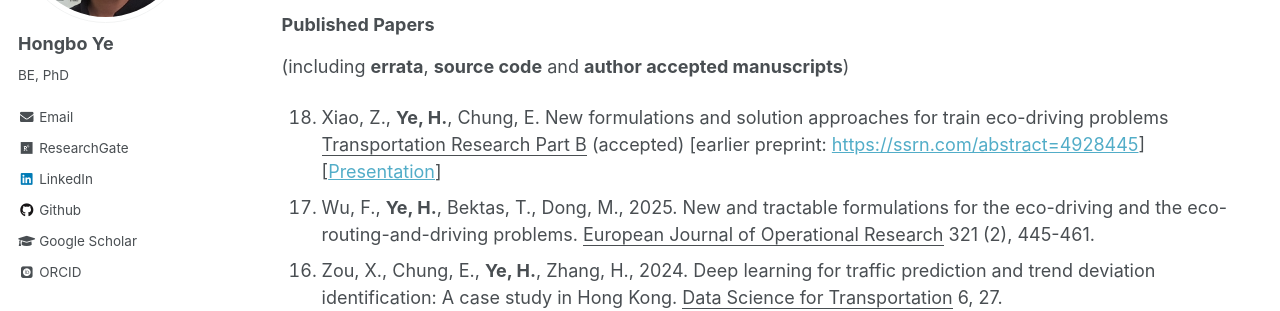
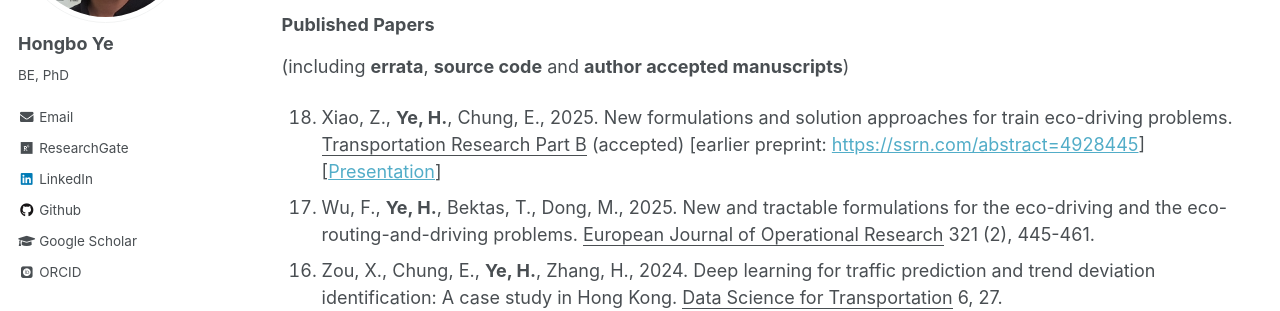
Before and after one commit to hb-ye/hb-ye.github.io, a Jekyll site: the page built from _pages/publications.md, in a window 1280 px wide and 900 px high. Shown: the part 270-581 px from the top of the window. Built offline with Jekyll 4.4.1, drawn with Linux system fonts in a browser that asks for light colours; some web fonts are replaced.

Commit message:
Update publications.md

```diff
--- a/_pages/publications.md
+++ b/_pages/publications.md
@@ -22,7 +22,7 @@ author_profile: true
 (including **errata**, **source code** and **author accepted manuscripts**)
 
 {: reversed="reversed"}
-18. Xiao, Z., **Ye, H.**, Chung, E. New formulations and solution approaches for train eco-driving problems <u>Transportation Research Part B</u> (accepted) [earlier preprint: <a href="https://ssrn.com/abstract=4928445">https://ssrn.com/abstract=4928445</a>][[Presentation](/files/2025Xiao_Presentation.pdf)]
+18. Xiao, Z., **Ye, H.**, Chung, E., 2025. New formulations and solution approaches for train eco-driving problems. <u>Transportation Research Part B</u> (accepted) [earlier preprint: <a href="https://ssrn.com/abstract=4928445">https://ssrn.com/abstract=4928445</a>][[Presentation](/files/2025Xiao_Presentation.pdf)]
 17. Wu, F., **Ye, H.**, Bektas, T., Dong, M., 2025. New and tractable formulations for the eco-driving and the eco-routing-and-driving problems. <u>European Journal of Operational Research</u> 321 (2), 445-461.
 16. Zou, X., Chung, E., **Ye, H.**, Zhang, H., 2024. Deep learning for traffic prediction and trend deviation identification: A case study in Hong Kong. <u>Data Science for Transportation</u> 6, 27.
 15. Zhou, B., Li, S., Xu, M., **Ye, H.**, 2024. Investigating the influence of herd effect on the logit stochastic user equilibrium problem. <u>Transportation Research Part E</u> 192, 103743.
```
